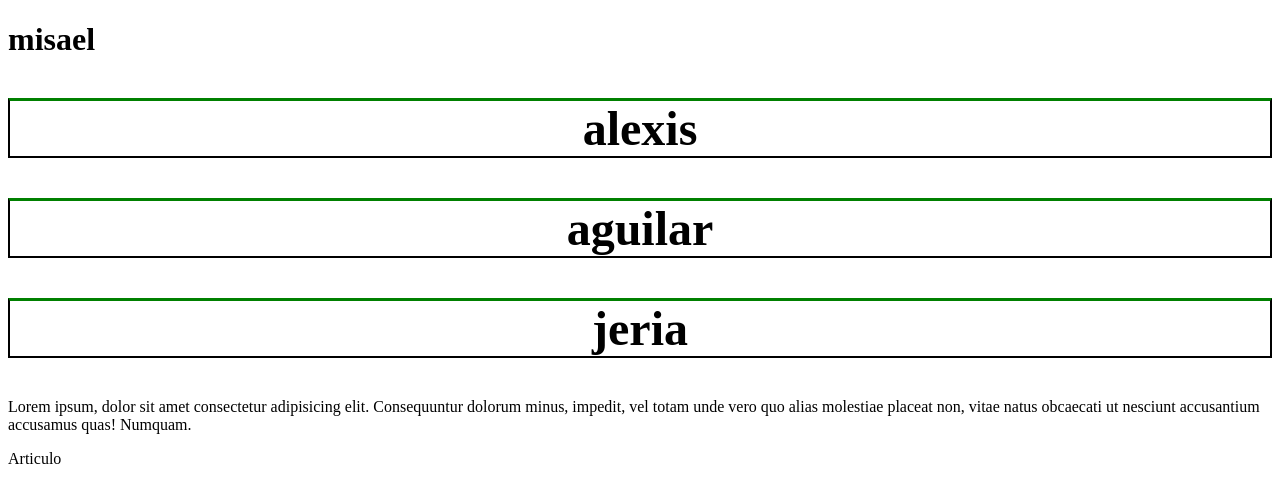
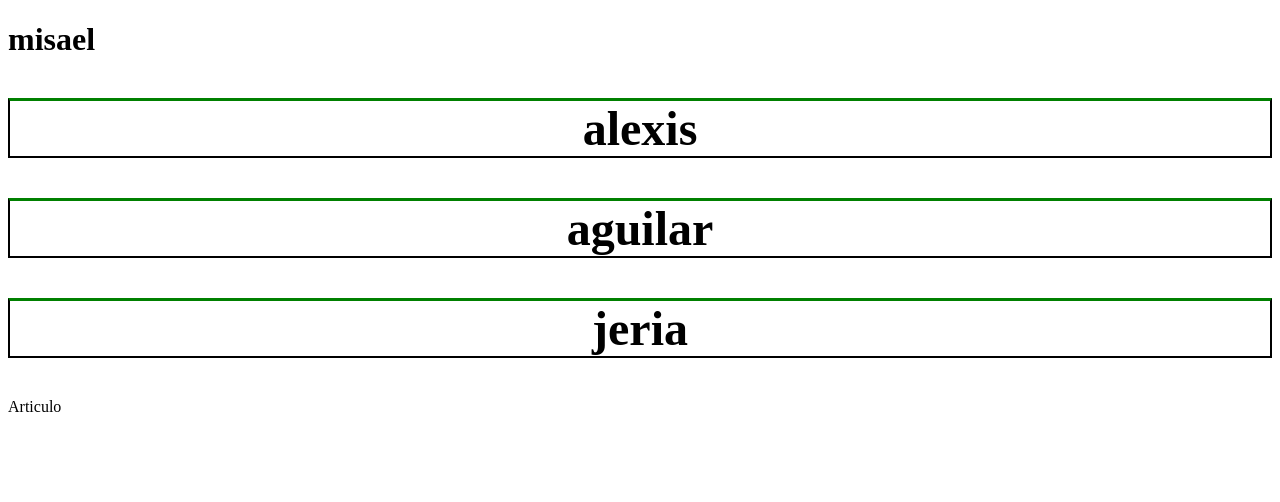
Before and after one commit to JoelSilvi/blog, a plain HTML site: page index.html in a window 1280 px wide. Drawn offline with Linux system fonts and the light colour scheme.

Commit message:
Update index.html

```diff
--- a/index.html
+++ b/index.html
@@ -17,10 +17,6 @@
   <h2 class="segundo">jeria</h2>
 
 
-  <p>
-    Lorem ipsum, dolor sit amet consectetur adipisicing elit. Consequuntur dolorum minus, impedit, vel totam unde vero
-    quo alias molestiae placeat non, vitae natus obcaecati ut nesciunt accusantium accusamus quas! Numquam.
-  </p>
   <section>
     <article>Articulo</article>
   </section>
```
